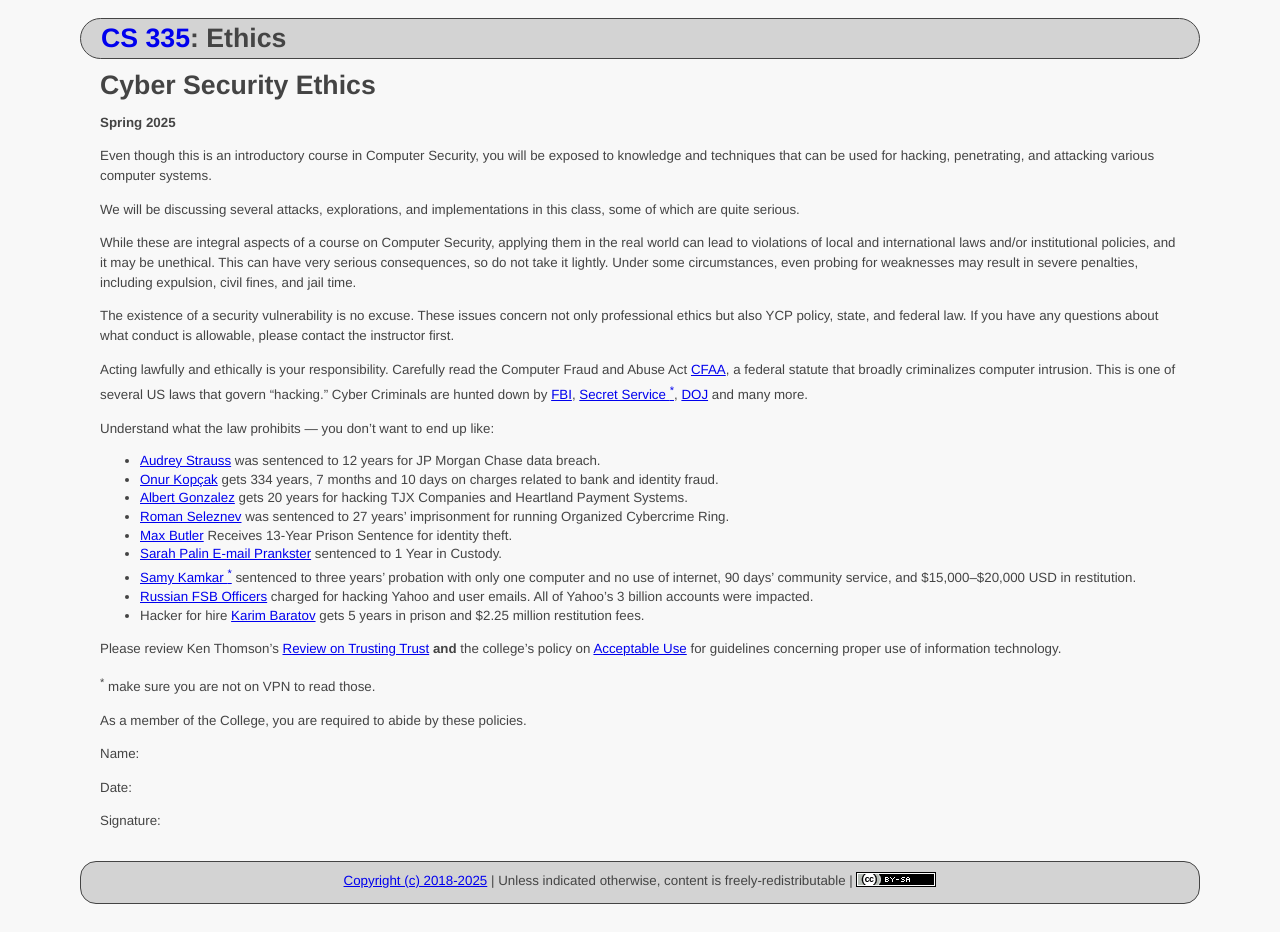
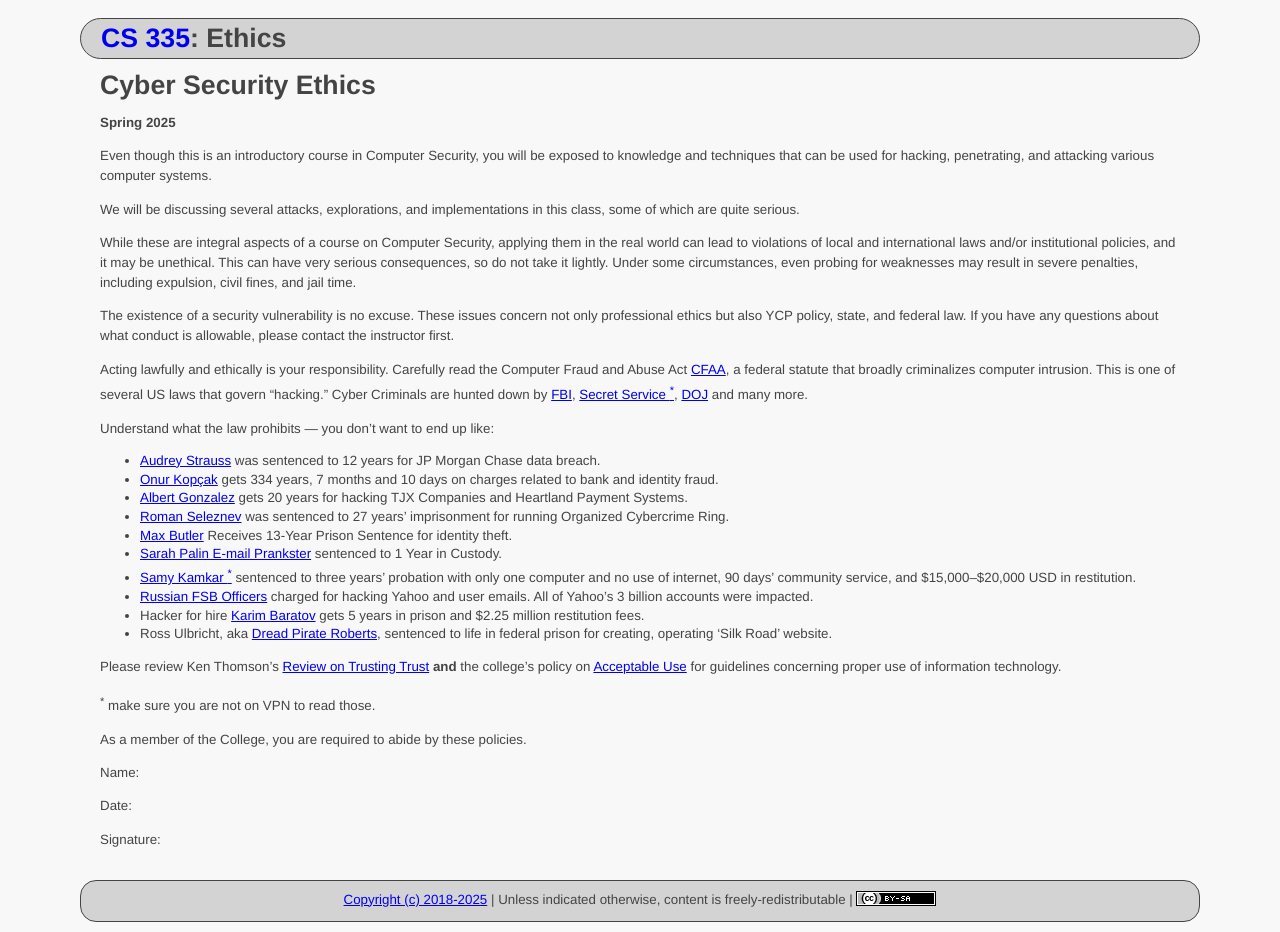
Before and after one commit to ycpcs/cs335-spring2025, a Jekyll site: the page built from assignments/ethics.md, in a window 1280 px wide. Built offline with Jekyll 4.4.1, drawn with Linux system fonts in a browser that asks for light colours.

Commit message:
add Ross Ulbricht

```diff
--- a/assignments/ethics.md
+++ b/assignments/ethics.md
@@ -30,6 +30,7 @@ Understand what the law prohibits — you don’t want to end up like:
 - [Samy Kamkar <sup>*</sup>](https://www.scmagazine.com/home/security-news/myspace-superworm-creator-sentenced-to-probation-community-service/) sentenced to three years' probation with only one computer and no use of internet, 90 days' community service, and $15,000–$20,000 USD in restitution.
 - [Russian FSB Officers](https://www.justice.gov/usao-ndca/pr/us-charges-russian-fsb-officers-and-their-criminal-conspirators-hacking-yahoo-and) charged for hacking Yahoo and user emails. All of Yahoo’s 3 billion accounts were impacted.
 - Hacker for hire [Karim Baratov](https://www.justice.gov/usao-ndca/pr/international-hacker-hire-who-conspired-and-aided-russian-fsb-officers-sentenced-five) gets 5 years in prison and $2.25 million restitution fees.
+- Ross Ulbricht, aka [Dread Pirate Roberts](https://www.ice.gov/news/releases/ross-ulbricht-aka-dread-pirate-roberts-sentenced-life-federal-prison-creating), sentenced to life in federal prison for creating, operating ‘Silk Road’ website.
 
 Please review Ken Thomson's [Review on Trusting Trust](./files/Thompson_1984_ReflectionsonTrustingTrust.pdf) __and__ the college’s policy on [Acceptable Use](https://service.ycp.edu/TDClient/219/Portal/KB/ArticleDet?ID=7381) for guidelines concerning proper use of information technology.
 
```
